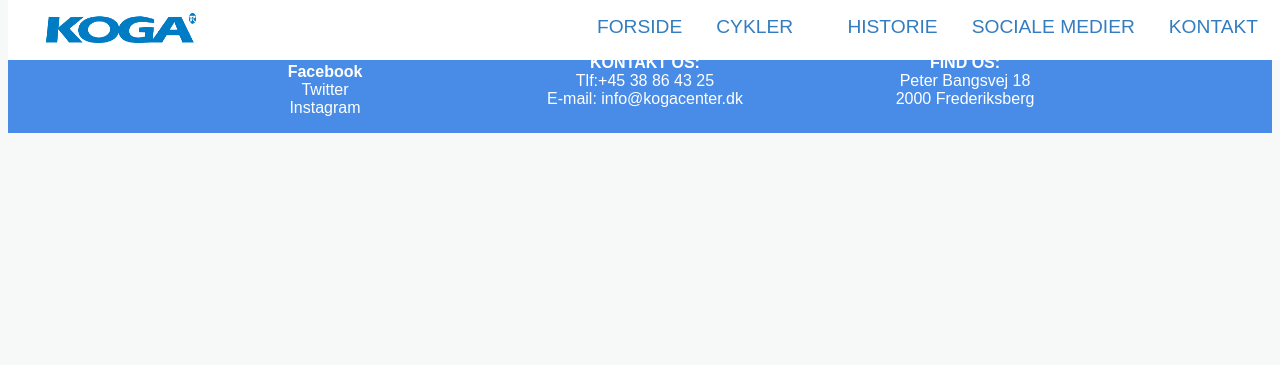
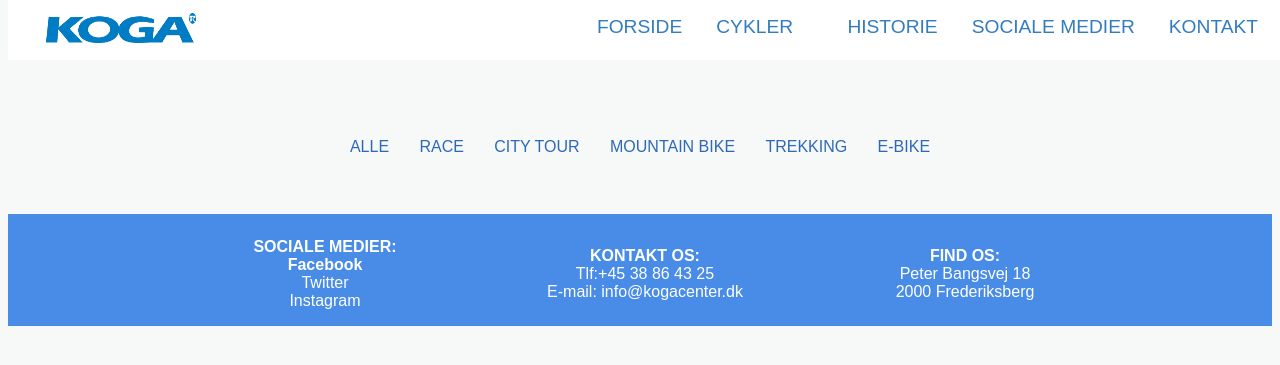
Before and after one commit to anna287v/koga, a PHP site: page /cykler.html in a window 1280 px wide. Shown: the top 365 px of the page. Run offline with PHP 8.4, Linux system fonts and the light colour scheme.

Commit message:
Rettelser til knapper

```diff
--- a/cykler.html
+++ b/cykler.html
@@ -10,7 +10,7 @@
 
 <body class="cykler_baggrund">
 
-
+    <nav></nav>
 
     <nav class="menu2">
         <button data-enkelt="alle" class="valgt">Alle</button>
--- a/detaljeside.html
+++ b/detaljeside.html
@@ -11,7 +11,7 @@
 
 <body>
 
-
+    <nav></nav>
 
     <section>
 
--- a/historie.html
+++ b/historie.html
@@ -9,7 +9,7 @@
 </head>
 
 <body class="historie_baggrund">
-
+    <nav></nav>
 
     <article>
         <h2></h2>
--- a/nav.html
+++ b/nav.html
@@ -1,8 +1,10 @@
-<nav>
+<nav class="menu1">
     <div id="menuknap">☰</div>
     <div id="menu" class="hidden">
         <ul>
-            <img class="logo" src="billeder/koga_owler_20160228_050919_original.png">
+            <a href="index.html">
+                <img class="logo" src="billeder/koga_owler_20160228_050919_original.png">
+            </a>
             <li><a href="index.html">Forside</a></li>
 
             <li class="dropdown"><a data-type="Alle cykler" href="cykler.html?type=Alle%20cykler">Cykler <i class="arrow down"></i></a>
--- a/style.css
+++ b/style.css
@@ -19,7 +19,7 @@ h2 {
 }
 
 /*MENU START*/
-nav {
+.menu1 {
     text-align: right;
     z-index: 40;
     position: fixed;
@@ -27,7 +27,7 @@ nav {
 
 }
 
-nav a {
+.menu1 a {
     font-family: sans-serif;
     font-size: 1.2rem;
     text-decoration: none;
@@ -38,7 +38,7 @@ nav a {
 }
 
 /*Når man hover over links */
-nav a:hover {
+.menu1 a:hover {
     color: #66b0f4;
 }
 
@@ -57,7 +57,7 @@ ul {
 
 
 /*DROPDOWN START */
-nav li {
+.menu1 li {
     list-style-type: none;
     text-align: right;
 }
@@ -65,7 +65,7 @@ nav li {
 
 
 
-nav#dropdown_nav {
+.menu1 #dropdown_nav {
     display: none;
 
 }
@@ -118,6 +118,12 @@ li.filter {
 .dropdown-content {
     padding: 0;
     padding-top: 13px;
+    background-color: rgba(73, 140, 232, 0.54);
+    min-width: 150px;
+    min-height: 300px;
+    width: 20px;
+    left: 20px;
+
 }
 
 
@@ -129,10 +135,11 @@ li.filter {
     letter-spacing: 0.12rem;
     text-transform: uppercase;
     color: white;
+    font-family: sans-serif;
 }
 
 .dropdown-content li:hover {
-    background-color: var(--blue);
+    background-color: #2d68b9;
     cursor: pointer;
 
 }
@@ -418,7 +425,6 @@ i {
     grid-template-columns: repeat(auto-fill, minmax(300px, 1fr));
     grid-gap: 2.5rem;
     padding: 0 8rem;
-
 }
 
 .enkelt {
@@ -440,13 +446,15 @@ p {
 
 .cykler_baggrund {
     background-color: rgba(200, 206, 206, 0.13);
+
 }
 
 /*SEKUNDÆR MENU*/
 .menu2 {
+    display: block;
     text-align: center;
     justify-content: space-between;
-    margin: 6rem 0 3rem;
+    margin: 8rem 0 3rem;
 
 }
 
@@ -457,16 +465,24 @@ p {
     padding: 10px;
     /*Fjerner kanten på knapperne*/
     font-family: sans-serif;
-    margin: 0 1rem;
+    margin: 0 0.2rem;
     cursor: pointer;
-
+    border: 0;
+    text-transform: uppercase;
+    font-weight: 460;
+    color: #2d68b9;
+    background-color: rgba(255, 255, 255, 0);
 }
 
-.menu2 button:hover {}
+
+.menu2 button:hover {
+    border-bottom: 2px solid darkblue;
+    border-bottom-width: thin;
+}
 
 .valgt {
-    border-style: solid;
-    transform: scale(1.3);
+    border-bottom: darkblue;
+    border-bottom-width: thin;
 
 }
 
```
